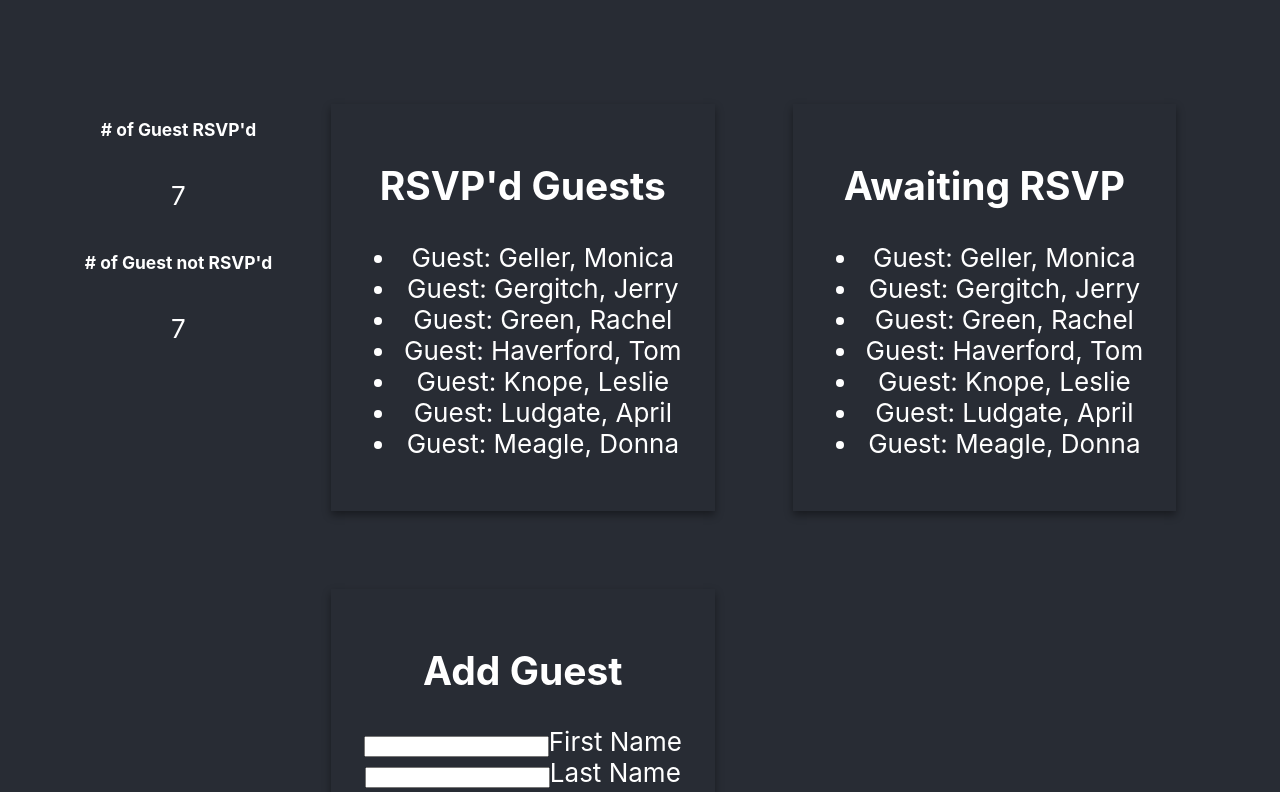
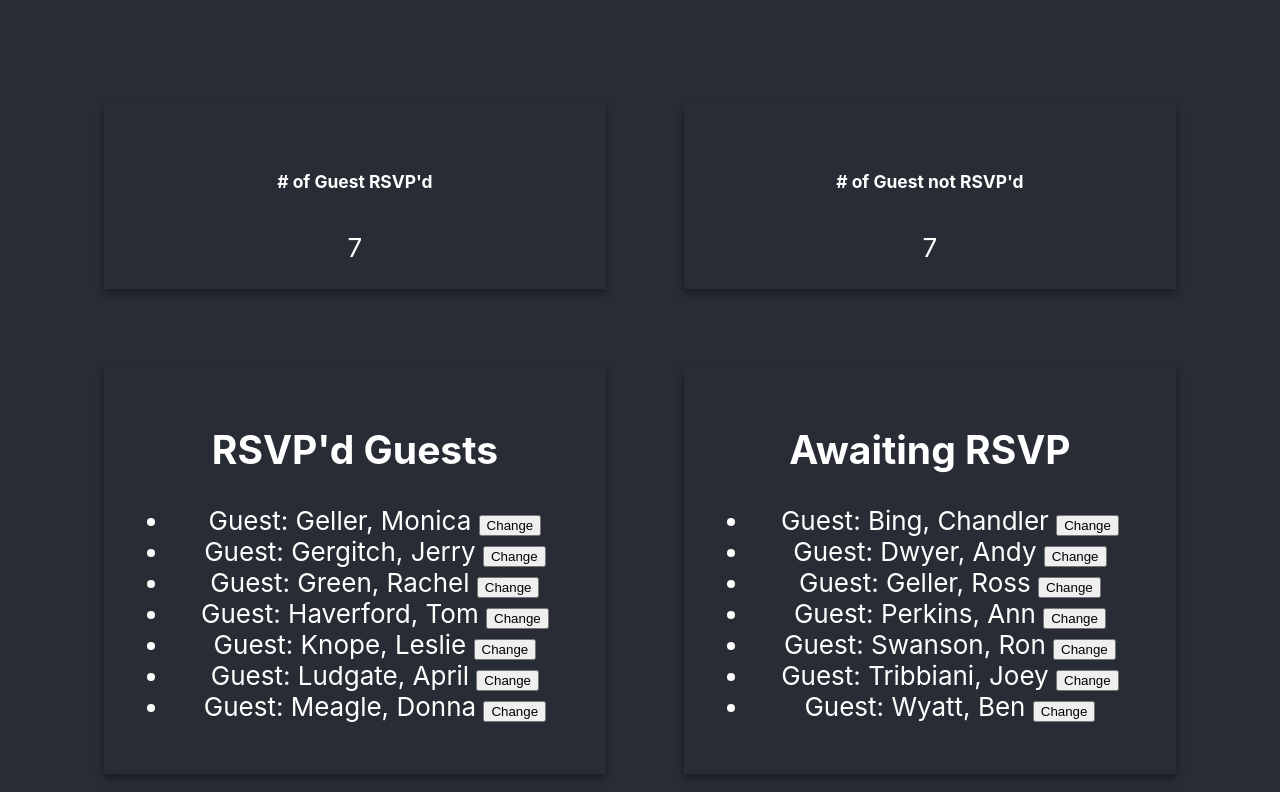
Before and after one commit to markchoward7/galvanize-guest-list-react-app, a React (Create React App) app in the folder my_app_name/: page / in a window 1280 px wide. Shown: the top 792 px of the page. Built offline with nearby package versions, Linux system fonts and the light colour scheme.

Commit message:
both lists displaying correctly, change rsvp button currently nonfunctional

```diff
--- a/my_app_name/src/App.css
+++ b/my_app_name/src/App.css
@@ -6,7 +6,7 @@
 
 .grid-container-2 {
   display: grid;
-  grid-template-columns: auto auto auto;
+  grid-template-columns: auto auto;
   gap: 1em;
   padding: 3em;
 }
--- a/my_app_name/src/App.js
+++ b/my_app_name/src/App.js
@@ -30,20 +30,24 @@ class App extends React.Component {
   render() {
     return (
       <div className="App">
-        <div className="grid-container-3">
-          <div className="Display">
-              <Display listOfGuests2={this.state.guests} />
+        <div className="grid-container-2">
+          <div className="Box">
+              <Display listOfGuests={this.state.guests} isRSVP={true} />
+          </div>
+          <div className="Box">
+              <Display listOfGuests={this.state.guests} isRSVP={false} />
           </div>
           <div className="Box">
             <h2>RSVP'd Guests</h2>
-            <GuestList listOfGuests={this.state.guests} />
+            <GuestList listOfGuests={this.state.guests} isRSVP={true} />
           </div>
           <div className="Box">
             <h2>Awaiting RSVP</h2>
-            <GuestList listOfGuests={this.state.guests} />
+            <GuestList listOfGuests={this.state.guests} isRSVP={false}/>
           </div>
-          <AddGuest parent={this} />
         </div>
+        <AddGuest parent={this} />
+        <br />
       </div>
     );
   }
--- a/my_app_name/src/Display.js
+++ b/my_app_name/src/Display.js
@@ -1,14 +1,18 @@
 import React from 'react'
 
-function Display({listOfGuests2}) {
-    console.log(listOfGuests2)
-    let rsvpTrue = listOfGuests2.filter(guest => guest.rsvp).length
-    let rsvpFalse = listOfGuests2.filter(guest => !guest.rsvp).length
-    console.log("RSVP", rsvpTrue)
+function Display({listOfGuests, isRSVP}) {
+    let rsvpTrue = listOfGuests.filter(guest => guest.rsvp).length
+    let rsvpFalse = listOfGuests.filter(guest => !guest.rsvp).length
+    if (isRSVP) {
+        return (
+            <div>
+                <h6># of Guest RSVP'd</h6>
+                {rsvpTrue}
+            </div>
+        )
+    }
     return (
         <div>
-            <h6># of Guest RSVP'd</h6>
-            {rsvpTrue}
             <h6># of Guest not RSVP'd</h6>
             {rsvpFalse}
         </div>
--- a/my_app_name/src/Guest.js
+++ b/my_app_name/src/Guest.js
@@ -4,7 +4,7 @@ function Guest(props) {
     return (
         <div className="Guest">
             <li>
-                Guest: {props.lastName}, {props.firstName}
+                Guest: {props.lastName}, {props.firstName} <button onClick={props.rsvp ? "": ""}>Change</button>
             </li>
         </div>
     );
--- a/my_app_name/src/GuestList.js
+++ b/my_app_name/src/GuestList.js
@@ -2,14 +2,23 @@ import React from 'react'
 
 import Guest from "./Guest"
 
-function GuestList({listOfGuests}) {
-    return (
-        <ul>
-            {listOfGuests.sort(compareFullName).map(guest => {
-                return guest.rsvp ? <Guest lastName={guest.lastName} firstName={guest.firstName} rsvp={guest.rsvp} /> : ""})}
+function GuestList({listOfGuests, isRSVP}) {
+    if (isRSVP) {
+        return (
+            <ul>
+                {listOfGuests.sort(compareFullName).map(guest => {
+                    return guest.rsvp ? <Guest lastName={guest.lastName} firstName={guest.firstName} rsvp={true} /> : ""})}
+            </ul>
+        )
+    } else {
+        return (
+            <ul>
+                {listOfGuests.sort(compareFullName).map(guest => {
+                    return guest.rsvp ? "" : <Guest lastName={guest.lastName} firstName={guest.firstName} rsvp={false}/>})}
+            </ul>
+        )
+    }
 
-        </ul>
-    )
 }
 
 function compareFullName(person1, person2) {
```
